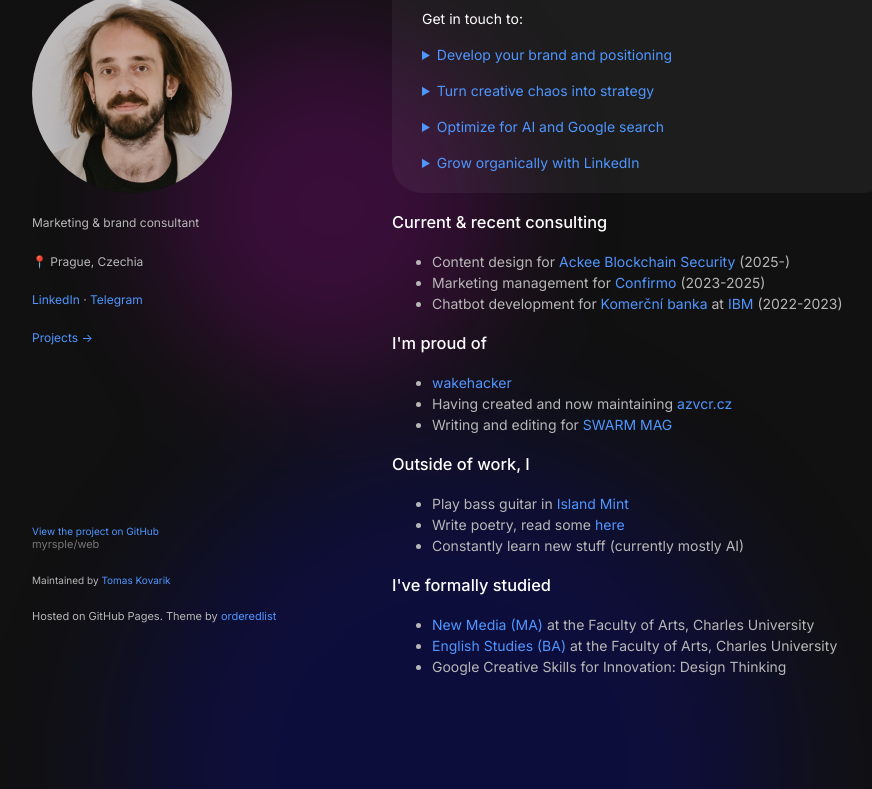
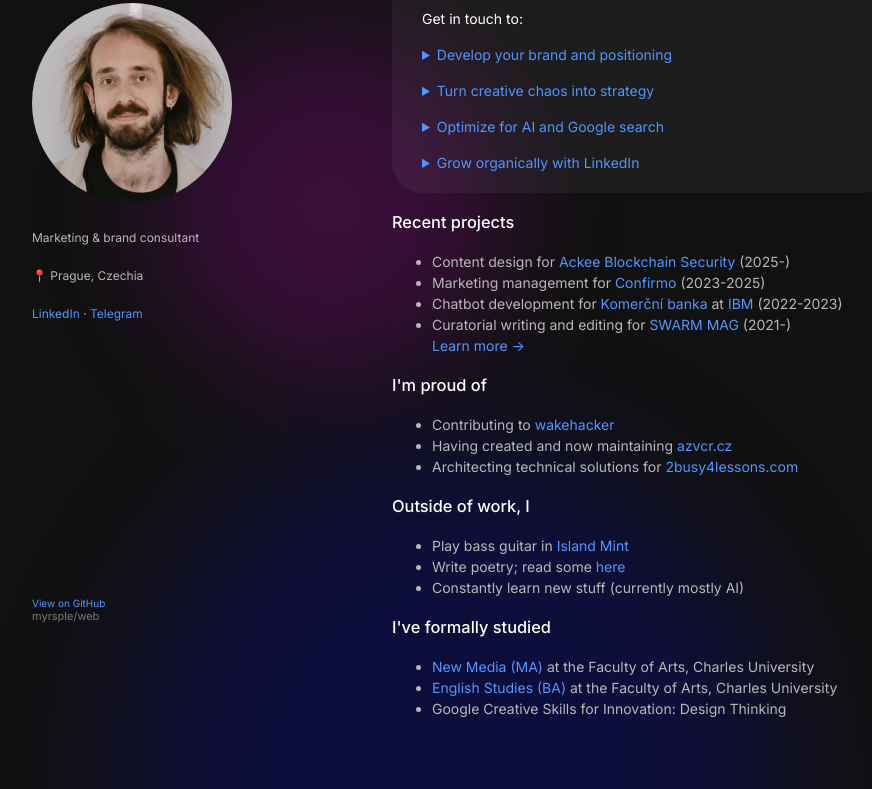
Before and after one commit to myrsple/web, a plain HTML site: page index.html in a window 1280 px wide. Shown: the part 106-895 px from the top of the page, without its empty margins (178-1050 px from the left). Before the commit the page ends 853 px from the top, so only its background shows below. Drawn offline with Linux system fonts and the light colour scheme.

Commit message:
design updates

```diff
--- a/index.html
+++ b/index.html
@@ -4,6 +4,15 @@
     <meta charset="utf-8">
     <meta http-equiv="X-UA-Compatible" content="chrome=1">
     <title>Tomas Kovarik: About</title>
+
+    <meta name="description" content="Tomas Kovarik - Marketing & brand consultant based in Prague, helping companies grow through content, brand development, and digital strategy.">
+    <meta name="keywords" content="marketing consultant, brand consultant, content strategy, Prague, digital marketing, SEO, LinkedIn growth">
+    <meta name="author" content="Tomas Kovarik">
+    <meta property="og:title" content="Tomas Kovarik: Marketing & Brand Consultant">
+    <meta property="og:description" content="Marketing & brand consultant helping companies grow through content, brand development, and digital strategy.">
+    <meta property="og:type" content="website">
+    <meta property="og:image" content="images/profile.jpeg">
+    <meta name="robots" content="index, follow">
 
     <link rel="preconnect" href="https://fonts.googleapis.com">
     <link rel="preconnect" href="https://fonts.gstatic.com" crossorigin>
@@ -17,10 +26,9 @@
     <div class="wrapper">
       <header>
         <h1>Tomas Kovarik</h1>
-        <img src="images/profile.jpeg" alt="Tomas Kovarik" class="profile-image" style="width: 200px; border-radius: 50%; margin: 15px 0;">
+        <img src="images/profile.jpeg" alt="Tomas Kovarik" class="profile-image" style="width: 200px; border-radius: 50%; margin: 20px 0;">
         <p class="bio">Marketing & brand consultant<br><br>📍 Prague, Czechia</p>
         <p><a href="https://www.linkedin.com/in/tomas-kovarik" target="_blank" rel="noopener">LinkedIn</a> · <a href="http://t.me/tomasrybka" target="_blank" rel="noopener">Telegram</a></p>
-        <p class="view"><a href="projects.html">Projects →</a></p>
       </header>
 
       <section>
@@ -48,24 +56,26 @@
           </details>
         </div>
 
-        <h3>Current & recent consulting</h3>
+        <h3>Recent projects</h3>
         <ul>
           <li>Content design for <a href="https://ackee.xyz" target="_blank" rel="noopener">Ackee Blockchain Security</a> (2025-)</li>
           <li>Marketing management for <a href="https://confirmo.net" target="_blank" rel="noopener">Confirmo</a> (2023-2025)</li>
           <li>Chatbot development for <a href="https://www.kb.cz/">Komerční banka</a> at <a href="https://www.ibm.com" target="_blank" rel="noopener">IBM</a> (2022-2023)</li>
+          <li>Curatorial writing and editing for <a href="https://swarmmag.com" target="_blank" rel="noopener">SWARM MAG</a> (2021-)</li>
+          <p class="view"><a href="projects.html">Learn more →</a></p>
         </ul>
 
         <h3>I'm proud of</h3>
         <ul>
-          <li><a href="https://x.com/wakehacker_ai" target="_blank" rel="noopener">wakehacker</a></li>
+          <li>Contributing to <a href="https://x.com/wakehacker_ai" target="_blank" rel="noopener">wakehacker</a></li>
           <li>Having created and now maintaining <a href="https://azvcr.cz" target="_blank" rel="noopener">azvcr.cz</a></li>
-          <li>Writing and editing for <a href="https://swarmmag.com" target="_blank" rel="noopener">SWARM MAG</a></li>
+          <li>Architecting technical solutions for <a href="https://2busy4lessons.com" target="_blank" rel="noopener">2busy4lessons.com</a></li>
         </ul>
 
         <h3>Outside of work, I</h3>
         <ul>
           <li>Play bass guitar in <a href="https://open.spotify.com/artist/1vVcWrAI5GcT8A2c9KZS2j" target="_blank" rel="noopener">Island Mint</a></li>
-          <li>Write poetry, read some <a href="https://1022.me" target="_blank" rel="noopener">here</a></li>
+          <li>Write poetry; read some <a href="https://1022.me" target="_blank" rel="noopener">here</a></li>
           <li>Constantly learn new stuff (currently mostly AI)</li>
         </ul>
 
@@ -78,9 +88,7 @@
       </section>
 
       <footer>
-        <p class="view"><a href="https://github.com/myrsple/web" target="_blank" rel="noopener">View the project on GitHub <small>myrsple/web</small></a></p>
-        <p>Maintained by <a href="https://github.com/myrsple" target="_blank" rel="noopener">Tomas Kovarik</a></p>
-        <p><small>Hosted on GitHub Pages. Theme by <a href="https://github.com/orderedlist" target="_blank" rel="noopener">orderedlist</a></small></p>
+        <p class="view"><a href="https://github.com/myrsple/web" target="_blank" rel="noopener">View on GitHub <small>myrsple/web</small></a></p>
       </footer>
     </div>
     <script src="javascripts/scale.fix.js"></script>
--- a/stylesheets/styles.css
+++ b/stylesheets/styles.css
@@ -358,10 +358,6 @@
 }
 
 @media screen and (min-width: 961px) and (max-width: 1366px) {
-  header h1 {
-    font-size: 24px;
-  }
-
   header p {
     font-size: 12px;
   }
```
Also changed, not shown: projects.html (+13 -5 lines).
